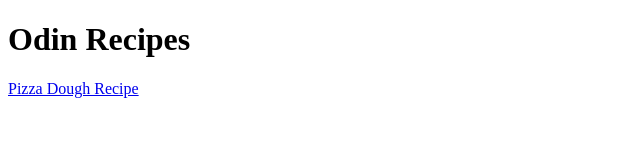
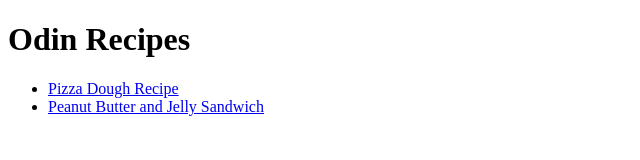
Before and after one commit to PaleCoder777/odin-recipes, a plain HTML site: page index.html in a window 1280 px wide. Shown: the whole page, without its empty margins (0-640 px from the left). Drawn offline with Linux system fonts and the light colour scheme.

Commit message:
Add list for links + link from index to pbj recipe
The recipe links are no in an unordered list to keep
the organized. A new link was added from hopemage
to the peanut butter and jelly recipe page.

```diff
--- a/index.html
+++ b/index.html
@@ -10,9 +10,16 @@
 
     <body>
         <h1>Odin Recipes</h1>
-        <p>
+        <ul>
+            <li>
             <a href="recipes/pizza-dough.html">Pizza Dough Recipe</a>
-        </p>
+            </li>
+
+            <li>
+                <a href="recipes/pbj.html">Peanut Butter and Jelly Sandwich</a>
+            </li>
+        </ul>
+
     </body>
 
 
```
